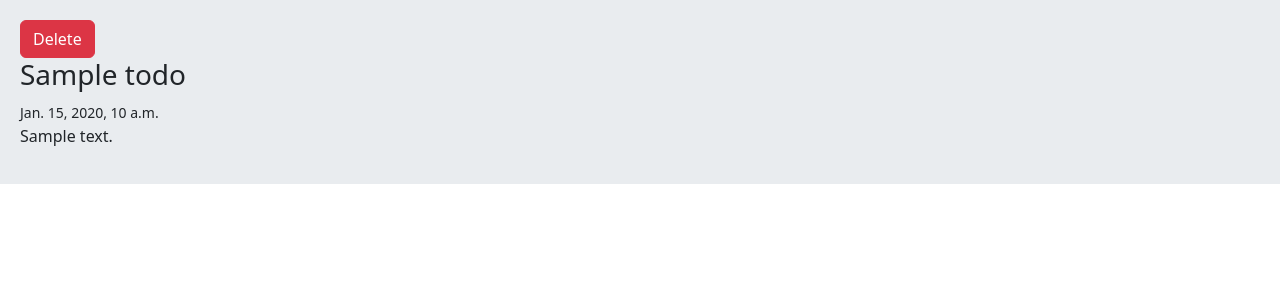
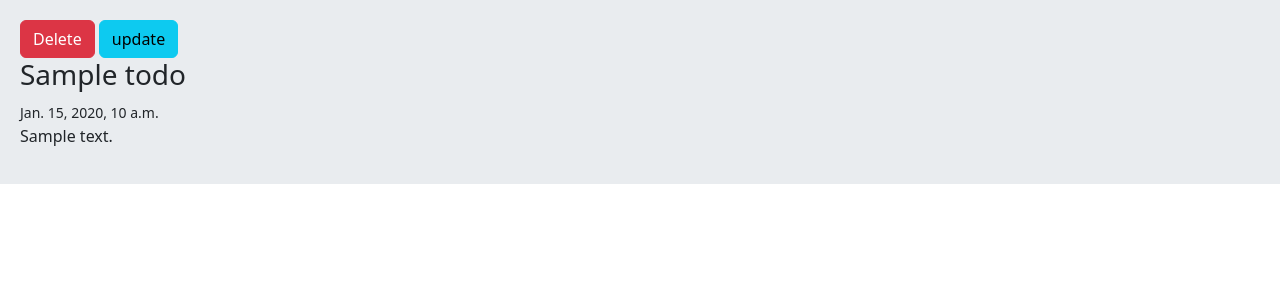
Before and after one commit to khodetitus/Education, a Django app: template course/Django/Intro/templates/details.html in a window 1280 px wide. Shown: the part 56-356 px from the top of the page. Run offline with Django 3.2, Linux system fonts and the light colour scheme; the template is opened without the code that fills it: most values are stand-ins (such as "Sample title", 1, 10 or a date in 2020).

Commit message:
details.html
 | modify file | khodetitus

```diff
--- a/course/Django/Intro/templates/details.html
+++ b/course/Django/Intro/templates/details.html
@@ -1,6 +1,7 @@
 {% extends "base.html" %}
 {% block content %}
     <a href="{% url 'delete' todo.id %}" class="btn btn-danger">Delete</a>
+    <a href="{% url 'update' todo.id %}" class="btn btn-info">update</a>
     <h3> {{ todo.title }} </h3>
     <small> {{ todo.created }} </small>
     <p> {{ todo.body }} </p>
```
